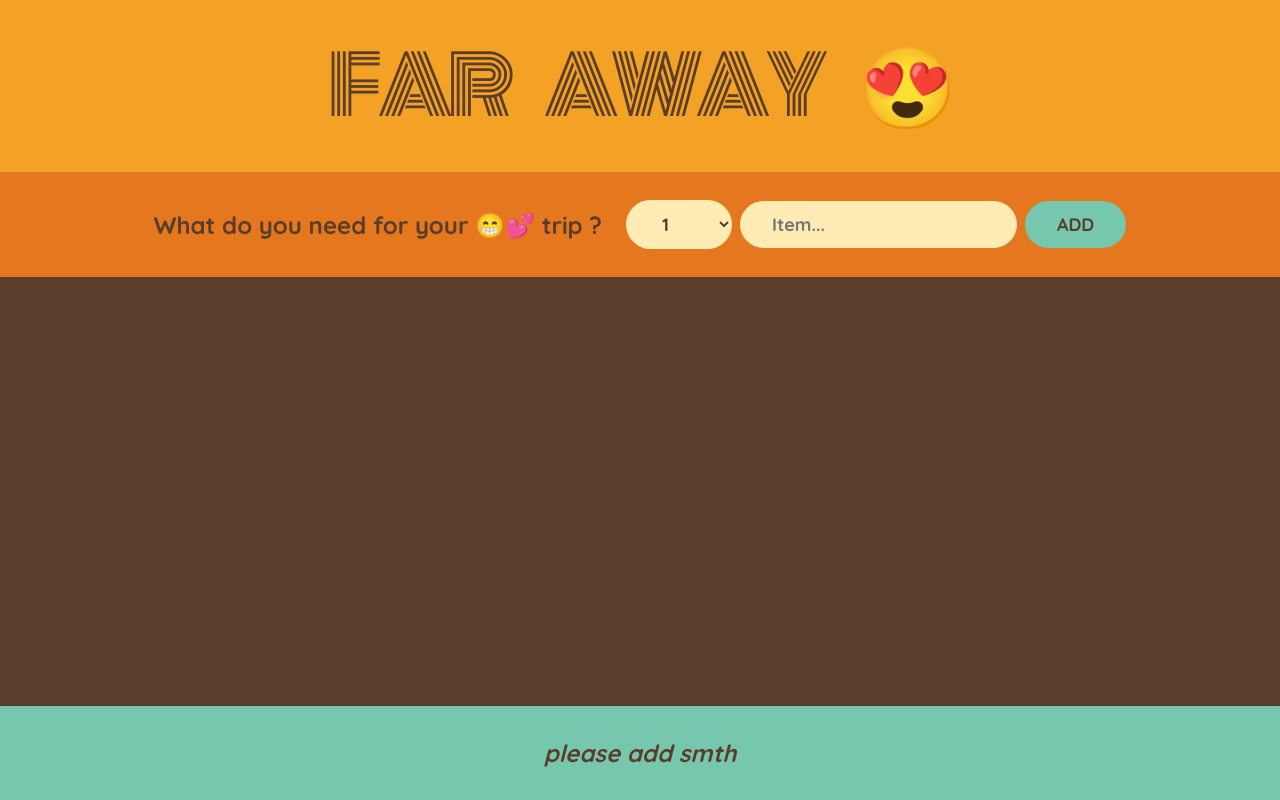
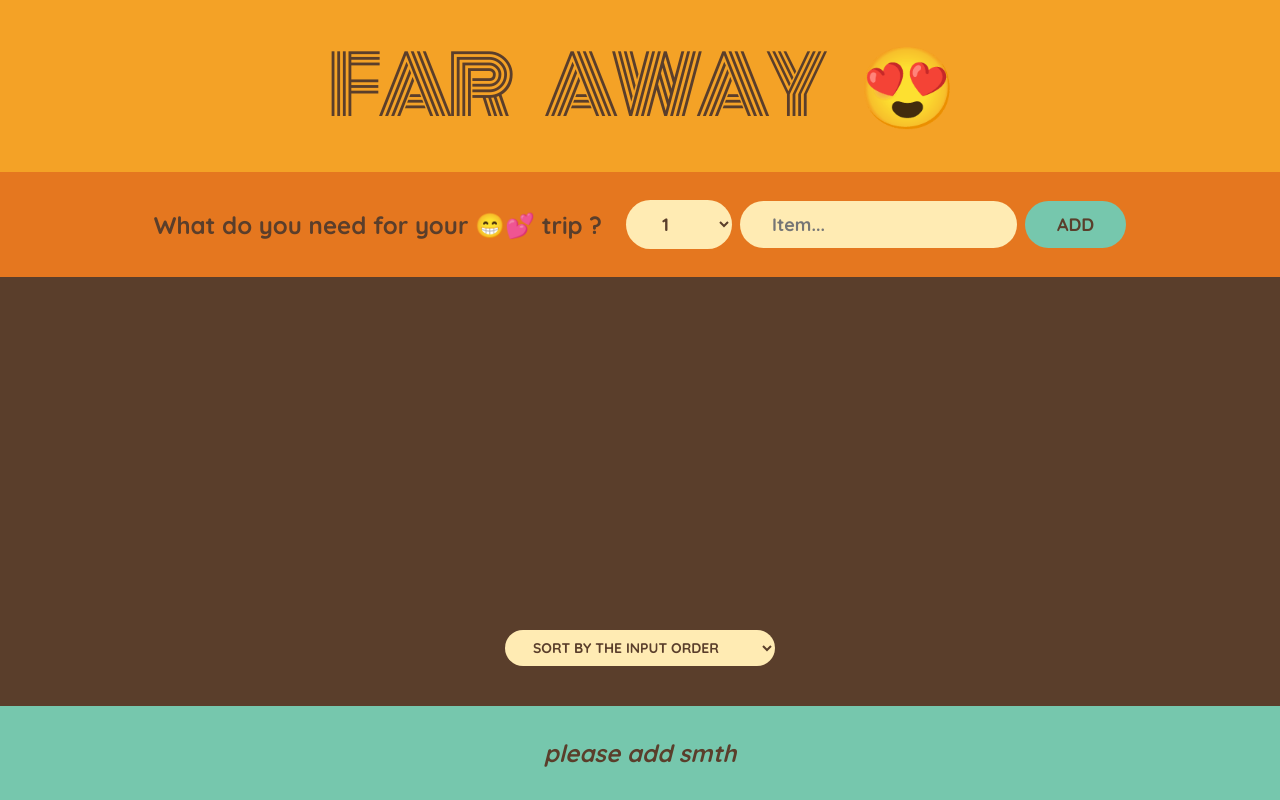
Before and after one commit to mamad34/React_Jonas, a React (Create React App) app in the folder 02-steps/far-away-travel-list/faraway-travel/: page / in a window 1280 px wide. Built offline with nearby package versions, Linux system fonts and the light colour scheme.

Commit message:
Add sorting items

```diff
--- a/02-steps/far-away-travel-list/faraway-travel/src/App.js
+++ b/02-steps/far-away-travel-list/faraway-travel/src/App.js
@@ -76,10 +76,28 @@
 }
 
 function PackingList({ items, onDeleteItem, onToggleItems }) {
+  const [sortBy, setSortBy] = useState("input");
+
+  let sortedItems;
+
+  if (sortBy === "input") sortedItems = items;
+
+  if (sortBy === "description") {
+    sortedItems = items
+      .slice()
+      .sort((a, b) => a.description.localeCompare(b.description));
+  }
+
+  if (sortBy === "packed") {
+    sortedItems = items
+      .slice()
+      .sort((a, b) => Number(a.packed) - Number(b.packed));
+  }
+
   return (
     <div className="list">
       <ul>
-        {items.map((item) => (
+        {sortedItems.map((item) => (
           <Item
             item={item}
             key={item.id}
@@ -88,6 +106,13 @@
           />
         ))}
       </ul>
+      <div className="actions">
+        <select value={sortBy} onChange={(e) => setSortBy(e.target.value)}>
+          <option value="input">Sort by the input order</option>
+          <option value="description">Sort by the description</option>
+          <option value="packed">Sort by the packed status</option>
+        </select>
+      </div>
     </div>
   );
 }
```
